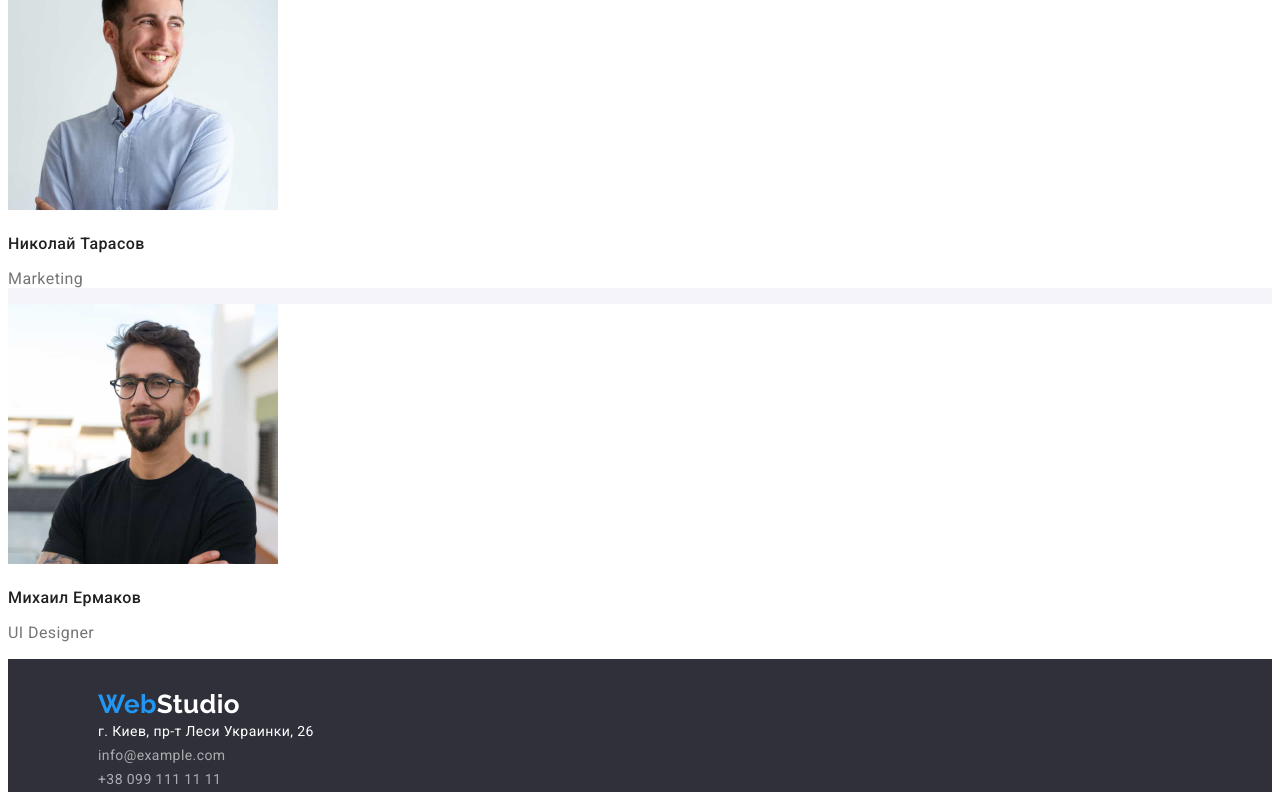
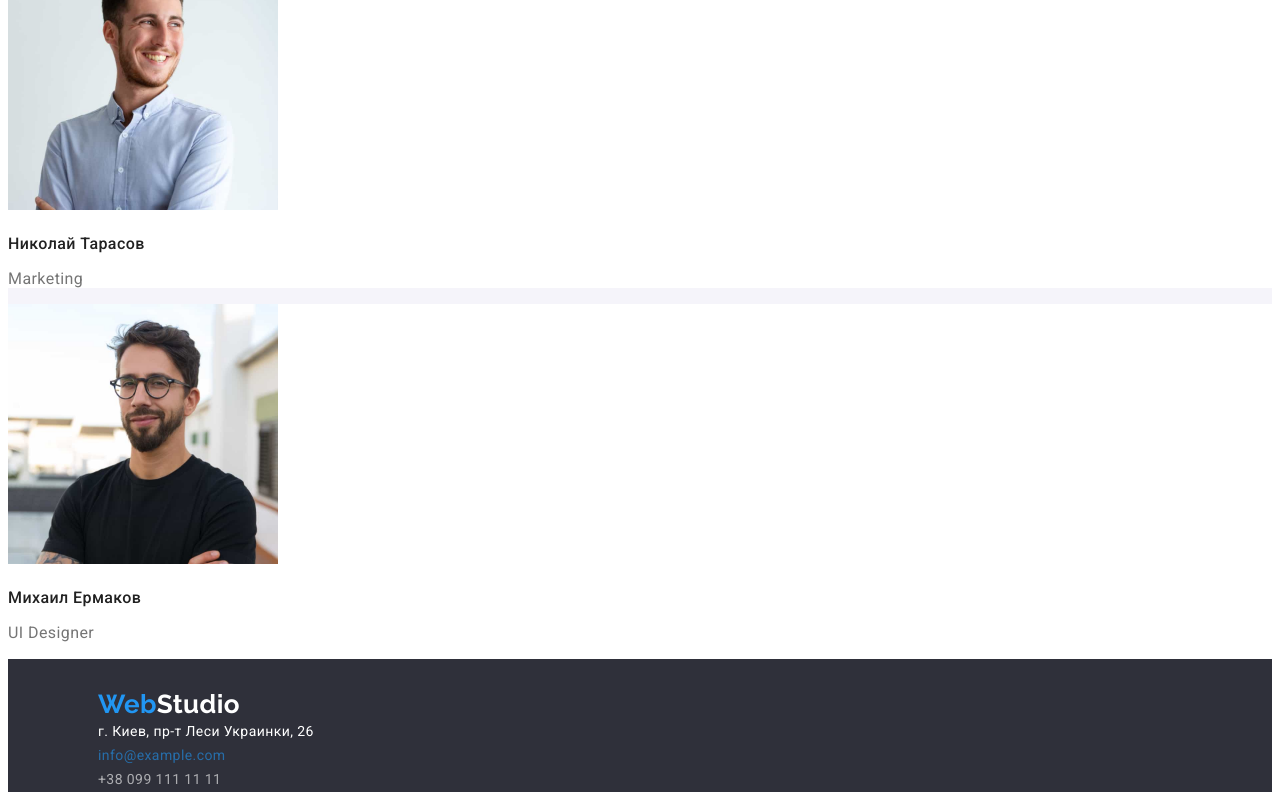
Before and after one commit to okhotnyk/goit-markup-hw-02, a plain HTML site: page index.html in a window 1280 px wide. In both pictures the pointer is over the link "info@example.com". Shown: the part 3253-4053 px from the top of the page. Drawn offline with Linux system fonts and the light colour scheme.

Commit message:
address: hover, focus added

```diff
--- a/css/styles.css
+++ b/css/styles.css
@@ -178,6 +178,11 @@ body {
   opacity: 60%;
 }
 
+.address-contact:hover,
+.address-contact:focus {
+  color: var(--brand-accent-color);
+}
+
 /* Styles for portfolio.html */
 .examples .title {
   display: none;
```
